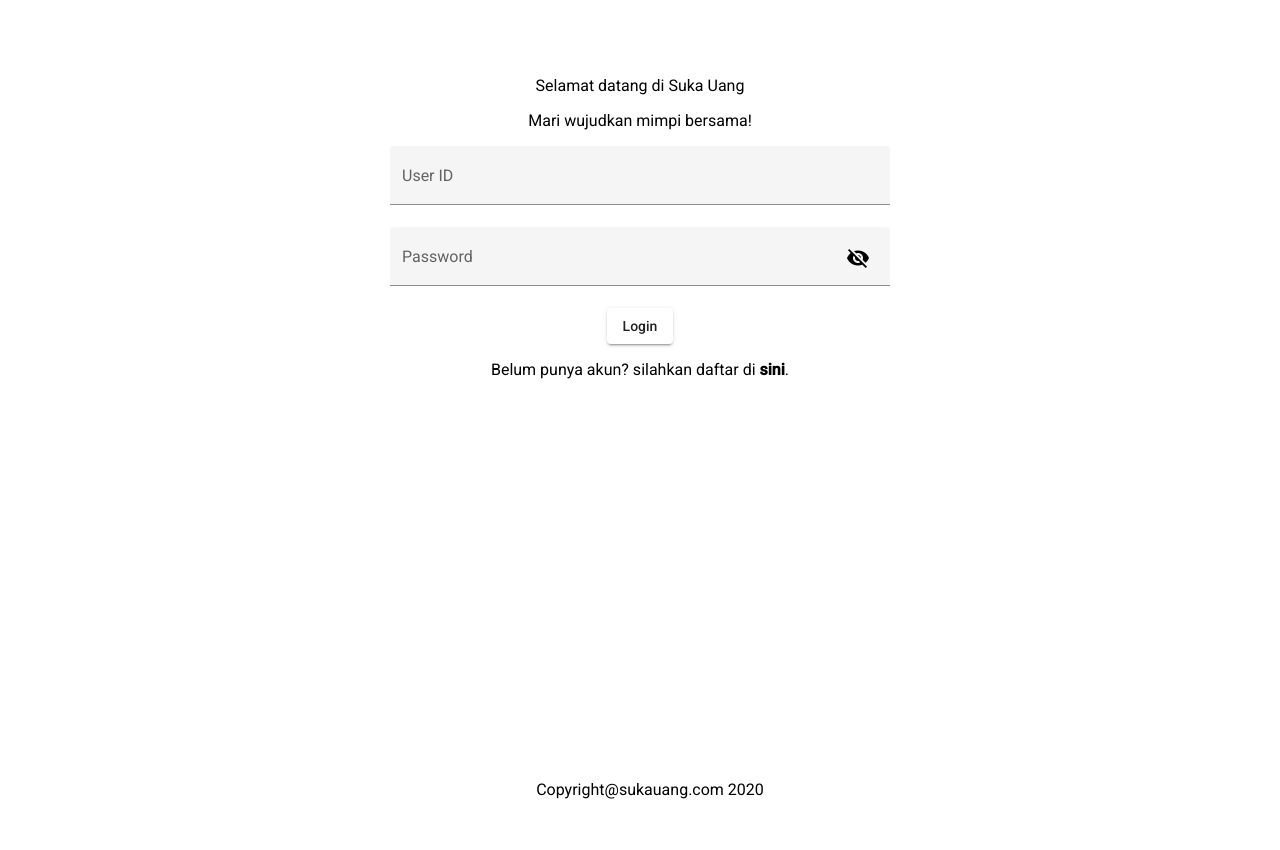
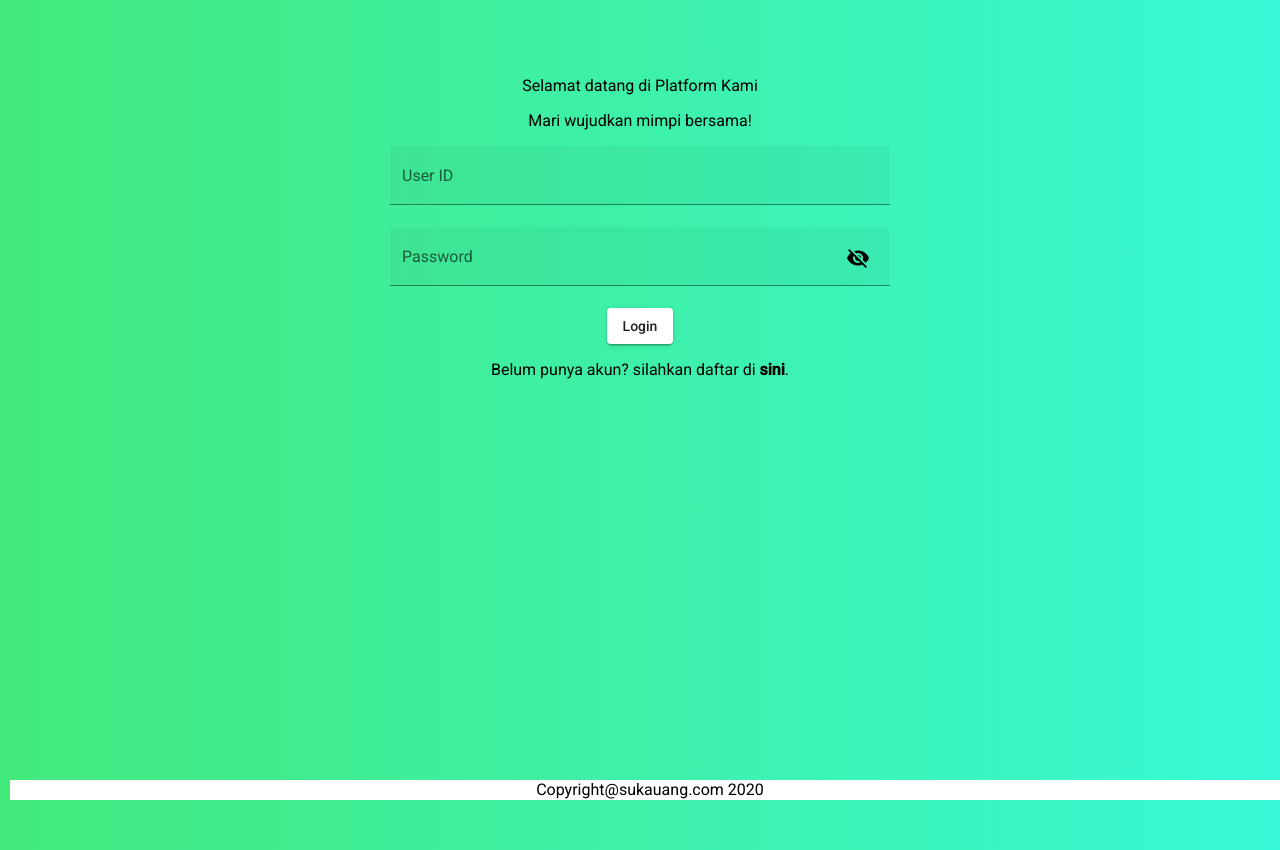
Before and after one commit to suharmanputra/angularsukauangui, an Angular app: page /#/login in a window 1280 px wide. Built offline with nearby package versions, Linux system fonts and the light colour scheme.

Commit message:
3 files modified

```diff
--- a/src/app/about-page/about-page.component.html
+++ b/src/app/about-page/about-page.component.html
@@ -1,5 +1,7 @@
 <form>
 	<div class="pagecontainer">
+		<mat-card>SUKA UANG</mat-card>
+
 		<mat-card>Visi:<br>membangun ekonomi yg sejahtera
 		</mat-card>
 			<mat-divider></mat-divider>
--- a/src/app/login-page/login-page.component.html
+++ b/src/app/login-page/login-page.component.html
@@ -1,7 +1,7 @@
 <form>
 	<div class="pagecontainer">
 		<div style="text-align:center;">
-			<p>Selamat datang di Suka Uang</p>
+			<p>Selamat datang di Platform Kami</p>
 			<p>Mari wujudkan mimpi bersama!</p>
 		</div>
 		<mat-form-field appearance="fill" class="full-width">
--- a/src/styles.css
+++ b/src/styles.css
@@ -4,6 +4,7 @@
 html,
 body {
   height: 100%;
+  background-image: linear-gradient(to right, #43e97b 0%, #38f9d7 100%);
 }
 body {
   margin: 0;
```
